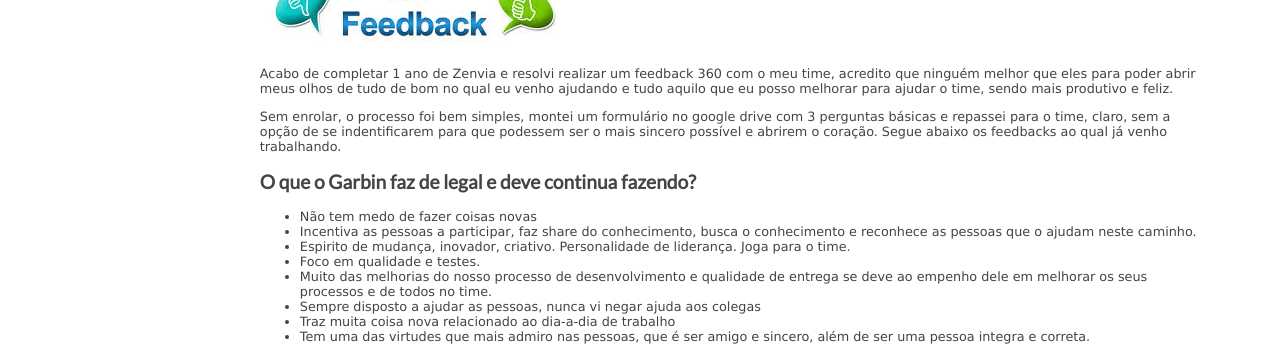
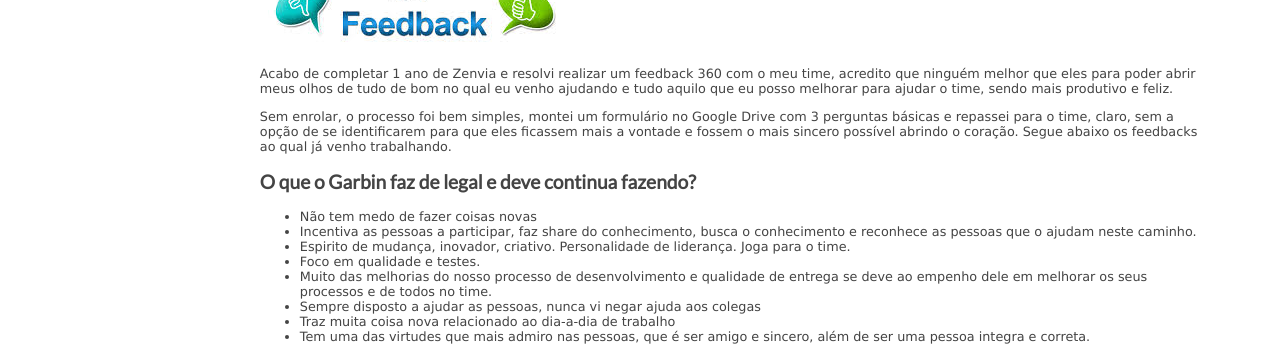
Before and after one commit to rgarbin/rgarbin.github.com, a Jekyll site: the page built from _posts/2015-06-17-feedback-360.html, in a window 1280 px wide. Shown: the part 290-636 px from the top of the page. Built offline with Jekyll 4.4.1, drawn with Linux system fonts in a browser that asks for light colours; comment, search, counter and statistics services are not loaded.

Commit message:
new posty

```diff
--- a/_posts/2015-06-17-feedback-360.html
+++ b/_posts/2015-06-17-feedback-360.html
@@ -13,7 +13,7 @@ description: Primeiro ano de Zenvia
 
 	<p>Acabo de completar 1 ano de Zenvia e resolvi realizar um feedback 360 com o meu time, acredito que ninguém melhor que eles para poder abrir meus olhos de tudo de bom no qual eu venho ajudando e tudo aquilo que eu posso melhorar para ajudar o time, sendo mais produtivo e feliz.</p>
 
-<p>Sem enrolar, o processo foi bem simples, montei um formulário no google drive com 3 perguntas básicas e repassei para o time, claro, sem a opção de se indentificarem para que podessem ser o mais sincero possível e abrirem o coração. Segue abaixo os feedbacks ao qual já venho trabalhando.</p>
+<p>Sem enrolar, o processo foi bem simples, montei um formulário no Google Drive com 3 perguntas básicas e repassei para o time, claro, sem a opção de se identificarem para que eles ficassem mais a vontade e fossem o mais sincero possível abrindo o coração. Segue abaixo os feedbacks ao qual já venho trabalhando.</p>
 
 <h2>O que o Garbin faz de legal e deve continua fazendo?</h2>
 <ul>
```
